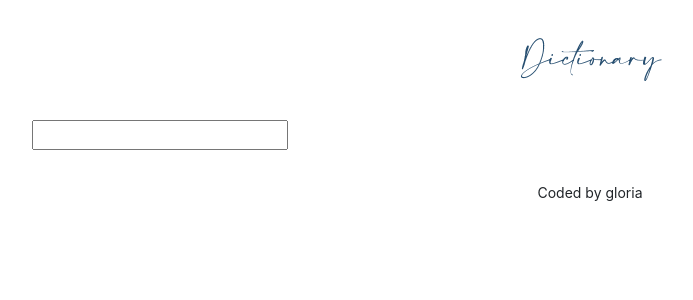
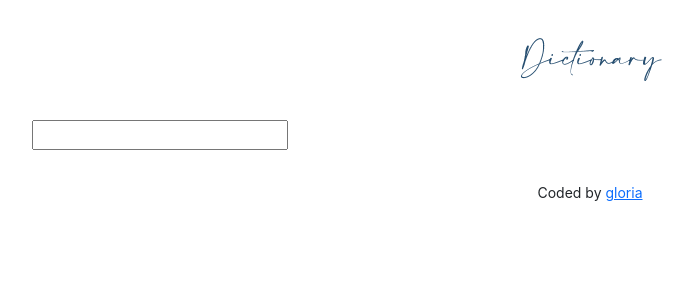
Before and after one commit to gloriatoth/react-dictionary-search, a React (Create React App) app: page / in a window 1280 px wide. Shown: the top 300 px of the page, without its empty margins (50-743 px from the left). Built offline with nearby package versions, Linux system fonts and the light colour scheme.

Commit message:
Integrated footer link

```diff
--- a/src/App.js
+++ b/src/App.js
@@ -14,7 +14,16 @@ export default function App() {
           <Dictionary />
         </main>
         <footer className="App-footer">
-          <small>Coded by gloria</small>
+          <small>
+            Coded by{" "}
+            <a
+              href="https://velvety-cocada-0047ed.netlify.app/"
+              target="_blank"
+              rel="noreferrer"
+            >
+              gloria
+            </a>
+          </small>
         </footer>
       </div>
     </div>
--- a/src/Dictionary.js
+++ b/src/Dictionary.js
@@ -7,7 +7,7 @@ export default function Dictionary() {
   let [keyword, setKeyword] = useState("");
 
   function handleResponse(response) {
-    console.log(response);
+    console.log(response.data[0]);
   }
 
   function search(event) {
```
